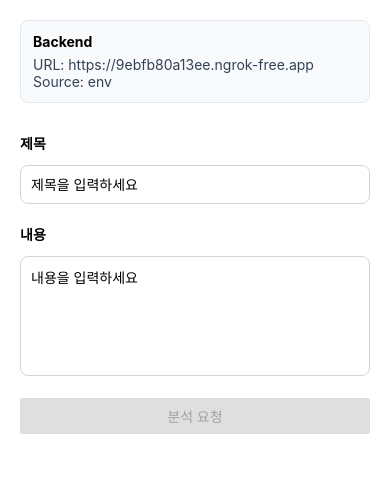
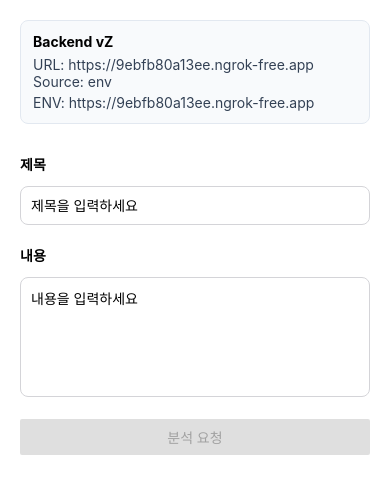
Before and after one commit to seonananana/emotrust-app, a React Native app in the folder frontend/: screen / in a window 390 px wide. Shown: the top 494 px of the page. Built offline with nearby package versions, Linux system fonts and the light colour scheme.

Commit message:
Update App.js

```diff
--- a/frontend/App.js
+++ b/frontend/App.js
@@ -1,3 +1,4 @@
+// App.js
 import React, { useState, useEffect, useMemo } from 'react';
 import {
   View,
@@ -12,8 +13,15 @@ import {
   Alert,
 } from 'react-native';
 
-const ENV_API_BASE = process.env.EXPO_PUBLIC_API_BASE_URL || '';      // 배포/고정 도메인
-const ENV_BOOTSTRAP = process.env.EXPO_PUBLIC_BOOTSTRAP_URL || '';    // 개발용: PC-LAN-IP:8000
+// ====== ENV (ngrok HTTPS만 허용) ======
+const RAW_ENV_URL = process.env.EXPO_PUBLIC_API_BASE_URL;
+if (__DEV__) {
+  // Metro/Expo 터미널과 웹 콘솔 양쪽에 찍힘
+  // 이 줄이 안 찍히면 지금 보는 번들이 이 파일이 아님
+  console.log('ENV EXPO_PUBLIC_API_BASE_URL =', RAW_ENV_URL);
+}
+
+const normalizeUrl = (u) => (u || '').trim().replace(/\/+$/, '');
 
 // fetch JSON with timeout
 async function fetchJSON(url, { method = 'GET', headers, body, timeout = 5000 } = {}) {
@@ -23,7 +31,7 @@ async function fetchJSON(url, { method = 'GET', headers, body, timeout = 5000 }
     const res = await fetch(url, { method, headers, body, signal: controller.signal });
     const text = await res.text();
     let data = null;
-    try { data = JSON.parse(text); } catch { /* 서버가 JSON이 아닐 수도 있어서 raw 유지 */ }
+    try { data = JSON.parse(text); } catch {}
     return { ok: res.ok, status: res.status, data, raw: text };
   } finally {
     clearTimeout(id);
@@ -33,53 +41,41 @@ async function fetchJSON(url, { method = 'GET', headers, body, timeout = 5000 }
 export default function App() {
   const [title, setTitle] = useState('');
   const [content, setContent] = useState('');
+  const [result, setResult] = useState(null);
 
-  const [result, setResult] = useState(null);
   const [backendURL, setBackendURL] = useState('');
-  const [backendSource, setBackendSource] = useState(''); // 'env' | 'ngrok' | 'bootstrap'
+  const [backendSource, setBackendSource] = useState(''); // 'env' 기대
   const [bootstrapping, setBootstrapping] = useState(true);
   const [loading, setLoading] = useState(false);
 
-  // ✅ 초기 Base URL 결정 로직
+  // ✅ 초기 Base URL: env(HTTPS)만 허용
   useEffect(() => {
-    const initBaseURL = async () => {
-      try {
-        // 1) 고정 도메인(배포) 우선
-        if (ENV_API_BASE) {
-          setBackendURL(ENV_API_BASE.replace(/\/+$/, ''));
-          setBackendSource('env');
-          return;
-        }
+    const init = async () => {
+      const envUrl = normalizeUrl(RAW_ENV_URL);
 
-        // 2) 개발용 부트스트랩이 없으면 안내
-        if (!ENV_BOOTSTRAP) {
-          setBackendURL(''); // 버튼 비활성화
-          setBackendSource('');
-          Alert.alert(
-            '설정 필요',
-            'EXPO_PUBLIC_BOOTSTRAP_URL이 설정되지 않았습니다.\n예: http://<PC-LAN-IP>:8000'
-          );
-          return;
-        }
+      if (!envUrl) {
+        Alert.alert(
+          'API 주소 미설정',
+          'frontend/.env 파일에\nEXPO_PUBLIC_API_BASE_URL=https://<ngrok>.ngrok-free.app\n를 설정하세요.'
+        );
+        setBackendURL('');
+        setBackendSource('');
+        setBootstrapping(false);
+        return;
+      }
+      if (!envUrl.startsWith('https://')) {
+        Alert.alert('HTTPS만 허용', `현재 값: ${envUrl}`);
+        setBackendURL('');
+        setBackendSource('');
+        setBootstrapping(false);
+        return;
+      }
 
-        const bootstrap = ENV_BOOTSTRAP.replace(/\/+$/, '');
-        // 2-1) 먼저 부트스트랩 주소를 기본으로 설정
-        setBackendURL(bootstrap);
-        setBackendSource('bootstrap');
-
-        // 2-2) 부트스트랩에서 /ngrok-url로 최신 퍼블릭 주소 조회
-        const { ok, data } = await fetchJSON(`${bootstrap}/ngrok-url`, { timeout: 3000 });
-        if (ok && data?.ngrok_url) {
-          setBackendURL(String(data.ngrok_url).replace(/\/+$/, ''));
-          setBackendSource(data?.source || 'ngrok'); // env|ngrok
-        } // 실패하면 bootstrap을 그대로 사용
-      } catch (e) {
-        // 어떤 에러가 나도 bootstrap 계속 사용
-      } finally {
-        setBootstrapping(false);
-      }
+      setBackendURL(envUrl);
+      setBackendSource('env');
+      setBootstrapping(false);
     };
-    initBaseURL();
+    init();
   }, []);
 
   const canSubmit = useMemo(() => {
@@ -88,7 +84,7 @@ export default function App() {
 
   const handleSubmit = async () => {
     if (!backendURL) {
-      Alert.alert('백엔드 주소 없음', '백엔드 URL을 아직 가져오지 못했습니다.');
+      Alert.alert('백엔드 주소 없음', 'EXPO_PUBLIC_API_BASE_URL(HTTPS)을 설정하세요.');
       return;
     }
     if (!title.trim() || !content.trim()) {
@@ -117,8 +113,6 @@ export default function App() {
         });
         return;
       }
-
-      // 안전을 위해 키 존재 확인
       if (data?.emotion_score == null || data?.truth_score == null) {
         setResult({
           error: '응답 형식이 올바르지 않습니다.',
@@ -146,11 +140,14 @@ export default function App() {
       <ScrollView contentContainerStyle={styles.container} keyboardShouldPersistTaps="handled">
         {/* 상태/디버그 박스 */}
         <View style={styles.debugBox}>
-          <Text style={styles.debugTitle}>Backend</Text>
+          <Text style={styles.debugTitle}>Backend vZ</Text>
           <Text selectable style={styles.debugText}>
             URL: {backendURL || '(없음)'}
           </Text>
           <Text style={styles.debugText}>Source: {backendSource || '-'}</Text>
+          <Text style={[styles.debugText, { marginTop: 4 }]}>
+            ENV: {normalizeUrl(RAW_ENV_URL) || '(미설정)'}
+          </Text>
           {bootstrapping && (
             <View style={{ flexDirection: 'row', alignItems: 'center', gap: 8 }}>
               <ActivityIndicator />
@@ -208,48 +205,20 @@ export default function App() {
 }
 
 const styles = StyleSheet.create({
-  container: {
-    padding: 20,
-    gap: 6,
-  },
-  label: {
-    fontWeight: '600',
-    marginTop: 14,
-    marginBottom: 6,
-  },
+  container: { padding: 20, gap: 6 },
+  label: { fontWeight: '600', marginTop: 14, marginBottom: 6 },
   input: {
-    borderWidth: 1,
-    borderColor: '#d4d4d8',
-    padding: 10,
-    borderRadius: 8,
-    backgroundColor: '#fff',
+    borderWidth: 1, borderColor: '#d4d4d8', padding: 10, borderRadius: 8, backgroundColor: '#fff',
   },
   resultBox: {
-    marginTop: 24,
-    padding: 16,
-    backgroundColor: '#eef2ff',
-    borderRadius: 8,
-    borderWidth: 1,
-    borderColor: '#c7d2fe',
-    gap: 4,
+    marginTop: 24, padding: 16, backgroundColor: '#eef2ff',
+    borderRadius: 8, borderWidth: 1, borderColor: '#c7d2fe', gap: 4,
   },
-  resultTitle: {
-    fontWeight: '700',
-    marginBottom: 6,
+  resultTitle: { fontWeight: '700', marginBottom: 6 },
+  debugBox: {
+    marginBottom: 10, padding: 12, backgroundColor: '#f8fafc',
+    borderWidth: 1, borderColor: '#e2e8f0', borderRadius: 8,
   },
-  debugBox: {
-    marginBottom: 10,
-    padding: 12,
-    backgroundColor: '#f8fafc',
-    borderWidth: 1,
-    borderColor: '#e2e8f0',
-    borderRadius: 8,
-  },
-  debugTitle: {
-    fontWeight: '700',
-    marginBottom: 6,
-  },
-  debugText: {
-    color: '#334155',
-  },
+  debugTitle: { fontWeight: '700', marginBottom: 6 },
+  debugText: { color: '#334155' },
 });
```
